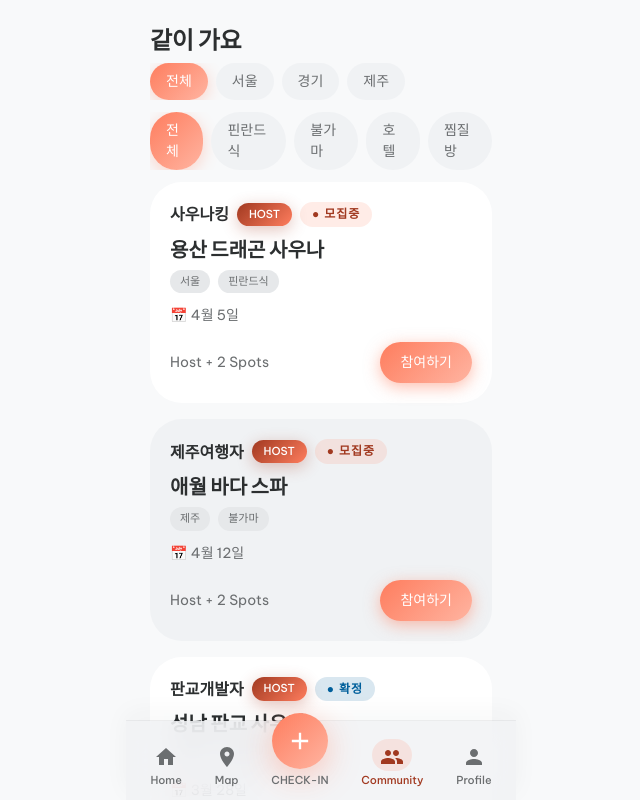
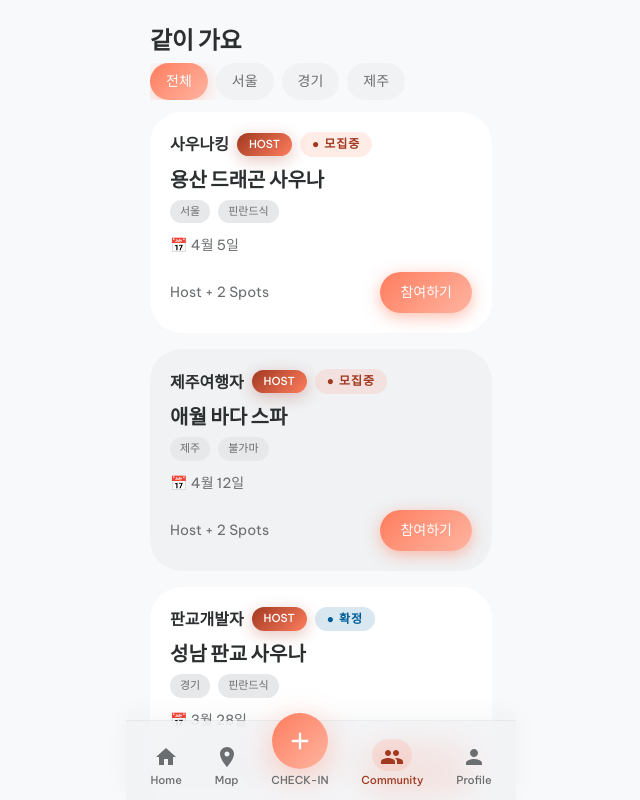
Before and after one commit to tomost-dada/sauna-go, a Next.js app: page /community in a window 1280 px wide. Shown: the top 800 px of the page, without its empty margins (319-959 px from the left). Built offline with nearby package versions, Linux system fonts and the light colour scheme.

Commit message:
fix: remove category filter from community page, keep region only

```diff
--- a/app/community/page.tsx
+++ b/app/community/page.tsx
@@ -15,20 +15,12 @@ const regions = [
   { key: "jeju", label: "제주" },
 ] as const;
 
-const categories = [
-  { key: null, label: "전체" },
-  { key: "finnish", label: "핀란드식" },
-  { key: "bulgama", label: "불가마" },
-  { key: "hotel", label: "호텔" },
-  { key: "jjimjilbang", label: "찜질방" },
-] as const;
 
 const DELAY_CLASSES = ["", "delay-100", "delay-200", "delay-300", "delay-400"];
 
 export default function CommunityPage() {
   const router = useRouter();
   const [regionFilter, setRegionFilter] = useState<string | null>(null);
-  const [categoryFilter, setCategoryFilter] = useState<string | null>(null);
   const [loading, setLoading] = useState(true);
 
   useEffect(() => {
@@ -38,7 +30,6 @@ export default function CommunityPage() {
 
   const filteredPosts = communityPosts.filter((post) => {
     if (regionFilter !== null && post.region !== regionFilter) return false;
-    if (categoryFilter !== null && post.category !== categoryFilter) return false;
     return true;
   });
 
@@ -93,18 +84,6 @@ export default function CommunityPage() {
             </Chip>
           ))}
         </div>
-        {/* Category filters */}
-        <div className="overflow-x-auto flex gap-2 scrollbar-hide mb-3">
-          {categories.map((c) => (
-            <Chip
-              key={c.label}
-              active={categoryFilter === c.key}
-              onClick={() => setCategoryFilter(c.key)}
-            >
-              {c.label}
-            </Chip>
-          ))}
-        </div>
       </div>
 
       {/* Post list */}
```
